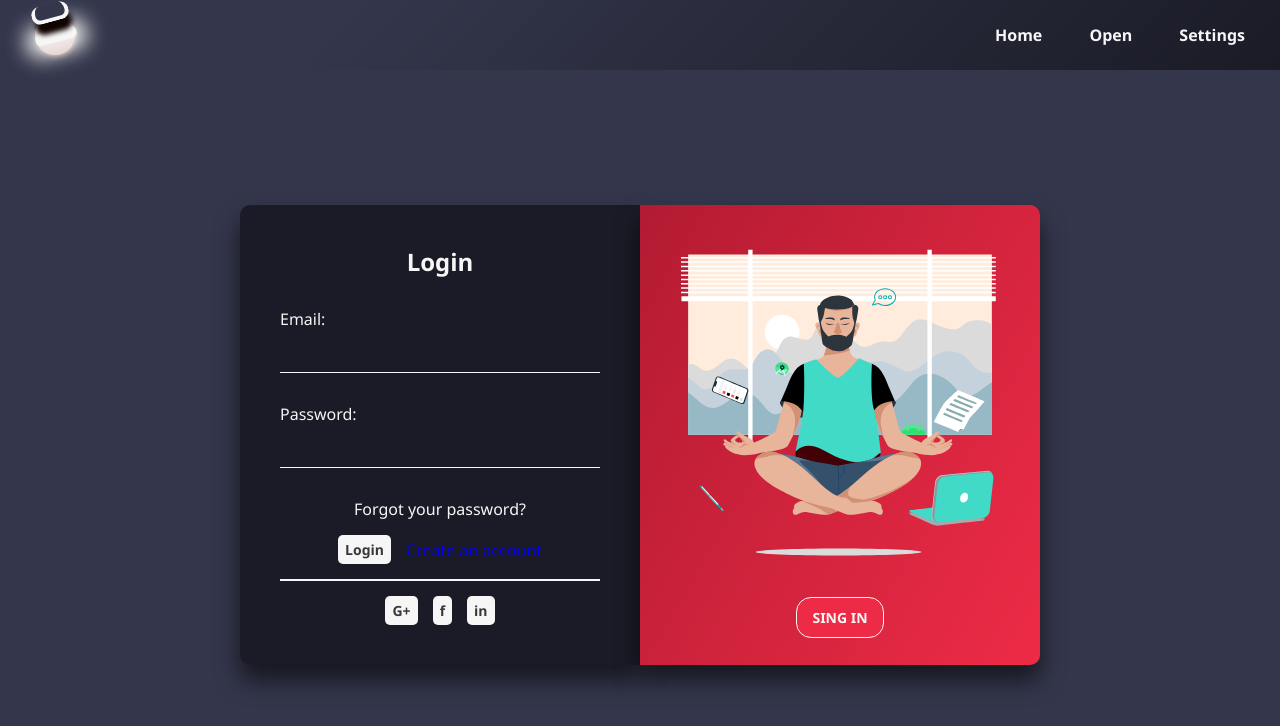
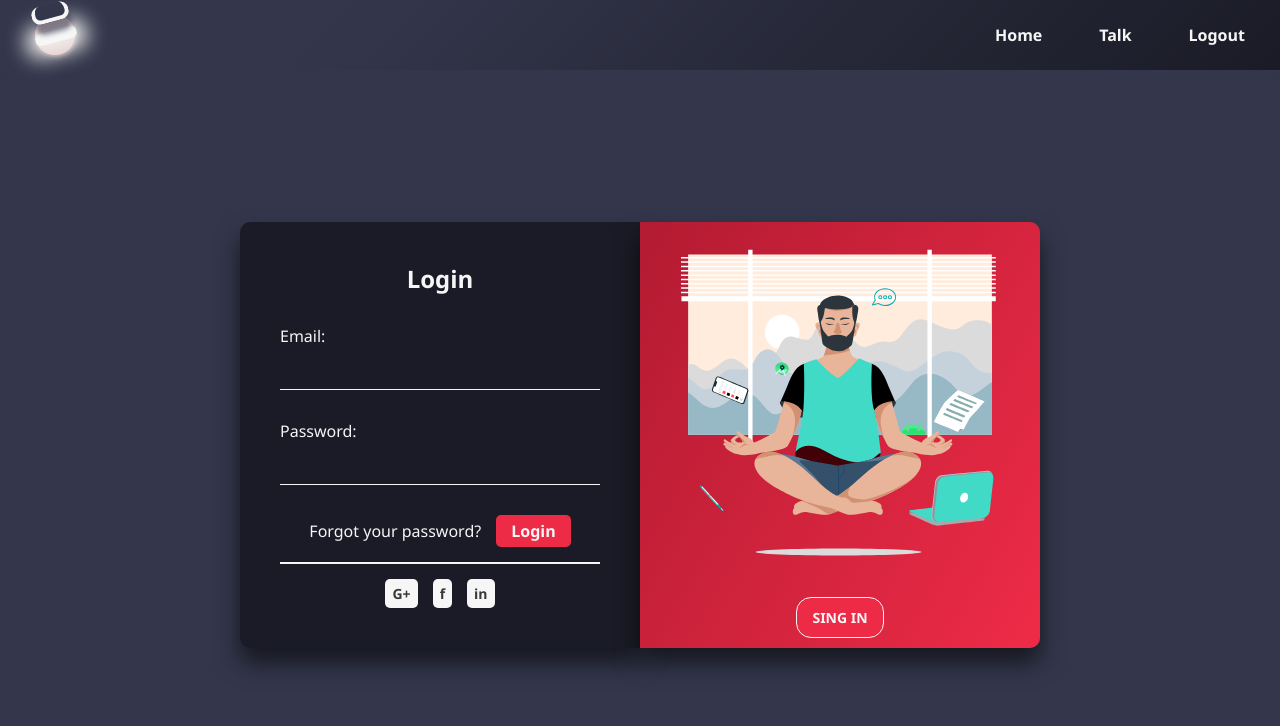
Before and after one commit to ozerenes/emosensetherapy, a Next.js app: page /Login in a window 1280 px wide. Shown: the top 726 px of the page. Built offline with nearby package versions, Linux system fonts and the light colour scheme.

Commit message:
style bug fixed

```diff
--- a/src/components/Chat.js
+++ b/src/components/Chat.js
@@ -80,7 +80,7 @@ export default () => {
                                 />
                             </svg>
                         </div>
-                        <div className="gray-area">
+                        <div className="gray-area" style={{fontSize: "20px"}}>
                             denemeeeeee test lorem dolor setIndex
                         </div>
                     </div>
--- a/src/components/Navigation.js
+++ b/src/components/Navigation.js
@@ -44,8 +44,8 @@ export default () => {
             </button>
             <div className={`home ${hamburger ? "active" : ""}`}>
                 <Link href="/">Home</Link>
-                <Link href="/Speacher">Open</Link>
-                <Link href="/Settings">Settings</Link>
+                <Link href="/ChatAi">Talk</Link>
+                <Link href="/Logout">Logout</Link>
             </div>
         </nav>
     );
--- a/src/pages/Login.js
+++ b/src/pages/Login.js
@@ -1,11 +1,11 @@
 import Link from "next/link";
 import React, { useState } from "react";
-import Avatar from "../components/Avatar"
+import Avatar from "../components/Avatar";
 
 export default ({ handleLogin }) => {
     const [email, setEmail] = useState("");
     const [password, setPassword] = useState("");
-    const [active,setActive] = useState(false);
+    const [active, setActive] = useState(false);
     const [confirmPassword, setConfirmPassword] = useState("");
 
     const handleSubmit = (e) => {
@@ -15,8 +15,11 @@ export default ({ handleLogin }) => {
 
     return (
         <div className={`flex-row ${active ? "reverse" : ""}`}>
-        {
-            !active ? <form className={`login-box ${active ? "active" : ""}`} onSubmit={handleSubmit}>
+            {!active ? (
+                <form
+                    className={`login-box ${active ? "active" : ""}`}
+                    onSubmit={handleSubmit}
+                >
                     <h2>Login</h2>
                     <div className="user-box">
                         <label htmlFor="email">Email:</label>
@@ -38,12 +41,12 @@ export default ({ handleLogin }) => {
                             required
                         />
                     </div>
-            <div className="gap-center mb-3">
-                <Link className="custom-link" href={"/forgot"}>Forgot your password?</Link>
-            </div>
                     <div className="gap-center">
-                <button type="submit">Login</button>
-                <Link href={"/register"}>Create an account</Link>
+                        <Link className="custom-link" href={"/forgot"}>
+                            Forgot your password?
+                        </Link>
+
+                        <button className="custom-button" type="submit">Login</button>
                     </div>
 
                     <div className="line mt-3 mb-3"></div>
@@ -53,8 +56,11 @@ export default ({ handleLogin }) => {
                         <button>in</button>
                     </div>
                 </form>
-        :
-        <form className={`login-box ${active ? "active" : ""}`} onSubmit={handleSubmit}>
+            ) : (
+                <form
+                    className={`login-box ${active ? "active" : ""}`}
+                    onSubmit={handleSubmit}
+                >
                     <h2>Register</h2>
                     <div className="user-box">
                         <label htmlFor="email">Email:</label>
@@ -77,7 +83,9 @@ export default ({ handleLogin }) => {
                         />
                     </div>
                     <div className="user-box">
-          <label htmlFor="confirmPassword">Confirm Password:</label>
+                        <label htmlFor="confirmPassword">
+                            Confirm Password:
+                        </label>
                         <input
                             type="password"
                             id="confirmPassword"
@@ -88,10 +96,13 @@ export default ({ handleLogin }) => {
                     </div>
                     <button type="submit">Register</button>
                 </form>
-        }
+            )}
             <div className={`info-box ${active ? "active" : ""}`}>
                 <Avatar animation={"yoga"} width={350} height={350} />
-            <button onClick={() => setActive(!active)} className="button-outline">
+                <button
+                    onClick={() => setActive(!active)}
+                    className="button-outline"
+                >
                     {!active ? "SING IN" : "SIGN UP"}
                 </button>
             </div>
--- a/src/styles/globals.css
+++ b/src/styles/globals.css
@@ -108,7 +108,7 @@ main {
   top: -11px;
   transform: rotate(-15deg);
   left: -4px;
-  box-shadow: 1px 11px 5px #0e0402;
+  box-shadow: 1px 11px 5px #34374c96;
 }
 
 .home {
@@ -212,9 +212,9 @@ input.custom-input {
   background-color: var(--color-red);
   color: var(--color-white);
   text-decoration: none;
-  padding: 15px 30px;
-  border-radius: 20px;
-  font-size: 18px;
+  padding: 5px 15px;
+  border-radius: 5px;
+  font-size: 16px;
 }
 
 .custom-button:hover {
@@ -265,7 +265,7 @@ input.custom-input {
   margin-right: 15px;
 }
 
-@media (min-width: 768px) {
+@media (min-width: 992px) {
   main {
     padding: 0 14em;
   }
```
Lines whose indentation alone changed are shown as unchanged.
